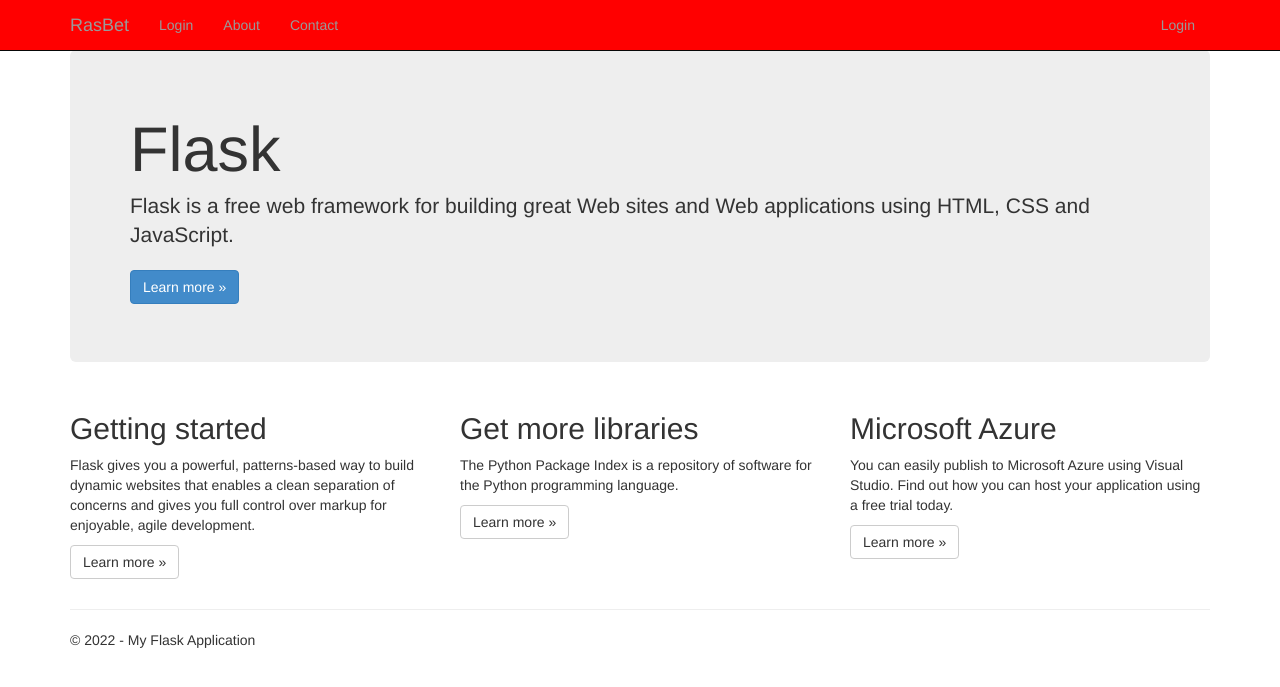
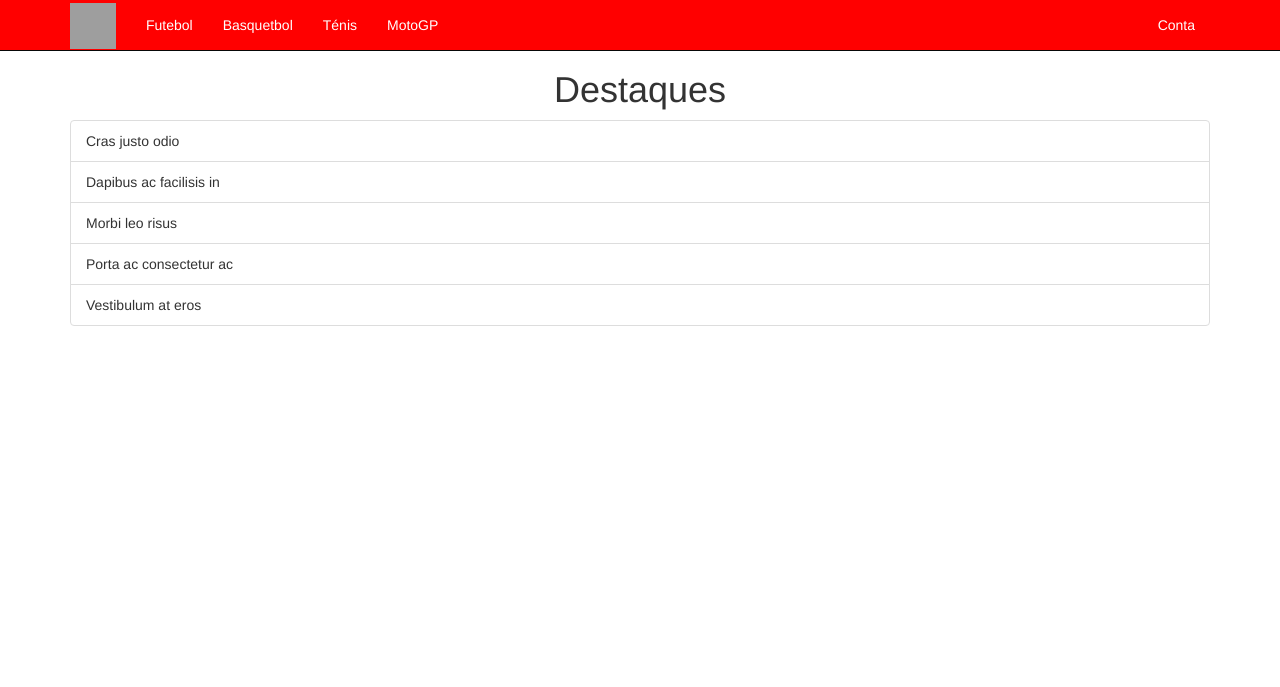
Before and after one commit to ShiiVa03/RasBet, a Flask app: page / in a window 1280 px wide. Shown: the top 687 px of the page. Run offline with Flask 2, Linux system fonts and the light colour scheme; some libraries are stand-ins or nearby versions; grey boxes are pictures that could not be loaded.

Commit message:
mais front end

```diff
--- /dev/null
+++ b/RasBet/static/style/layout.css
@@ -0,0 +1,12 @@
+.logo-image img {
+    width: 46px;
+    height: 46px;
+    overflow: hidden;
+    margin-top: -17px;
+    margin-bottom: -17px;
+}
+
+
+.nav.navbar-nav.navbar-right li a {
+    color: white;
+}
--- a/RasBet/templates/index.html
+++ b/RasBet/templates/index.html
@@ -2,32 +2,16 @@
 
 {% block content %}
 
-<div class="jumbotron">
-    <h1>Flask</h1>
-    <p class="lead">Flask is a free web framework for building great Web sites and Web applications using HTML, CSS and JavaScript.</p>
-    <p><a href="http://flask.pocoo.org/" class="btn btn-primary btn-large">Learn more &raquo;</a></p>
+<div style="margin-left: auto; margin-right: auto;">
+    <h1 style="text-align:center">Destaques</h1>
 </div>
 
-<div class="row">
-    <div class="col-md-4">
-        <h2>Getting started</h2>
-        <p>
-            Flask gives you a powerful, patterns-based way to build dynamic websites that
-            enables a clean separation of concerns and gives you full control over markup
-            for enjoyable, agile development.
-        </p>
-        <p><a class="btn btn-default" href="http://flask.pocoo.org/docs/">Learn more &raquo;</a></p>
-    </div>
-    <div class="col-md-4">
-        <h2>Get more libraries</h2>
-        <p>The Python Package Index is a repository of software for the Python programming language.</p>
-        <p><a class="btn btn-default" href="https://pypi.python.org/pypi">Learn more &raquo;</a></p>
-    </div>
-    <div class="col-md-4">
-        <h2>Microsoft Azure</h2>
-        <p>You can easily publish to Microsoft Azure using Visual Studio. Find out how you can host your application using a free trial today.</p>
-        <p><a class="btn btn-default" href="http://azure.microsoft.com">Learn more &raquo;</a></p>
-    </div>
-</div>
+<ul class="list-group">
+    <li class="list-group-item">Cras justo odio</li>
+    <li class="list-group-item">Dapibus ac facilisis in</li>
+    <li class="list-group-item">Morbi leo risus</li>
+    <li class="list-group-item">Porta ac consectetur ac</li>
+    <li class="list-group-item">Vestibulum at eros</li>
+</ul>
 
 {% endblock %}
--- a/RasBet/templates/layout.html
+++ b/RasBet/templates/layout.html
@@ -3,6 +3,7 @@
 <head>
     <meta charset="utf-8" />
     <meta name="viewport" content="width=device-width, initial-scale=1.0">
+    <link rel="stylesheet" href="/static/style/layout.css">
     <title>{{ title }} - My Flask Application</title>
     <link rel="stylesheet" type="text/css" href="/static/content/bootstrap.min.css" />
     <link rel="stylesheet" type="text/css" href="/static/content/site.css" />
@@ -11,6 +12,7 @@
 
 <body>
     <div style="background-color:red" class="navbar navbar-inverse navbar-fixed-top">
+
         <div class="container">
             <div class="navbar-header">
                 <button type="button" class="navbar-toggle" data-toggle="collapse" data-target=".navbar-collapse">
@@ -18,13 +20,18 @@
                     <span class="icon-bar"></span>
                     <span class="icon-bar"></span>
                 </button>
-                <a href="/" class="navbar-brand">RasBet</a>
+                <a href="/" class="navbar-brand">
+                    <div class="logo-image">
+                        <img src="https://media.discordapp.net/attachments/1017873426326765578/1032721216479436851/unknown.png" class="img-fluid">
+                    </div>
+                </a>
             </div>
             <div class="navbar-collapse collapse">
                 <ul class="nav navbar-nav">
-                    <li><a href="{{ url_for('login') }}">Login</a></li>
-                    <li><a href="{{ url_for('about') }}">About</a></li>
-                    <li><a href="{{ url_for('contact') }}">Contact</a></li>
+                    <li><a style="color:white" href="{{ url_for('login') }}">Futebol</a></li>
+                    <li><a style="color:white" href="{{ url_for('about') }}">Basquetbol</a></li>
+                    <li><a style="color:white" href="{{ url_for('contact') }}">Ténis</a></li>
+                    <li><a style="color:white" href="{{ url_for('contact') }}">MotoGP</a></li>
                 </ul>
                 {% include 'loginpartial.html' %}
             </div>
@@ -32,10 +39,6 @@
     </div>
     <div class="container body-content">
         {% block content %}{% endblock %}
-        <hr />
-        <footer>
-            <p>&copy; {{ year }} - My Flask Application</p>
-        </footer>
     </div>
 
     <script src="/static/scripts/jquery-1.10.2.js"></script>
--- a/RasBet/templates/login.html
+++ b/RasBet/templates/login.html
@@ -8,7 +8,7 @@
 <div class="container" id="container">
      <div class="form-container sign-in-container">
          <form action="#">
-             <img src="https://media.discordapp.net/attachments/1017873426326765578/1032395641902612641/image-removebg-preview.png" />
+             <img src="https://media.discordapp.net/attachments/1017873426326765578/1032720305937985606/2-removebg-preview.png" style="width: auto; height: 75px"/>
              <h1>Bem Vindo</h1>
              <input type="email" placeholder="Email" />
              <input type="password" placeholder="Password" />
--- a/RasBet/templates/loginpartial.html
+++ b/RasBet/templates/loginpartial.html
@@ -3,7 +3,7 @@
 <form id="logoutForm" action="/logout/" method="post" class="navbar-right">
 
     <ul class="nav navbar-nav navbar-right">
-        <li><span class="navbar-brand">Hello {{ user.username }}!</span></li>
+        <li><span class="navbar-brand">Bem Vindo, {{ user.username }}!</span></li>
         <li><a href="javascript:document.getElementById('logoutForm').submit()">Log off</a></li>
     </ul>
 </form>
@@ -11,7 +11,7 @@
        {% else %}
 
 <ul class="nav navbar-nav navbar-right">
-    <li><a href="{{ url_for('login') }}">Login</a></li>
+    <li><a href="{{ url_for('login') }}">Conta</a></li>
 </ul>
 
 {% endif %}
```
Also changed, not shown: RasBet/templates/contact.html (+21 -14 lines), 1 other file.
